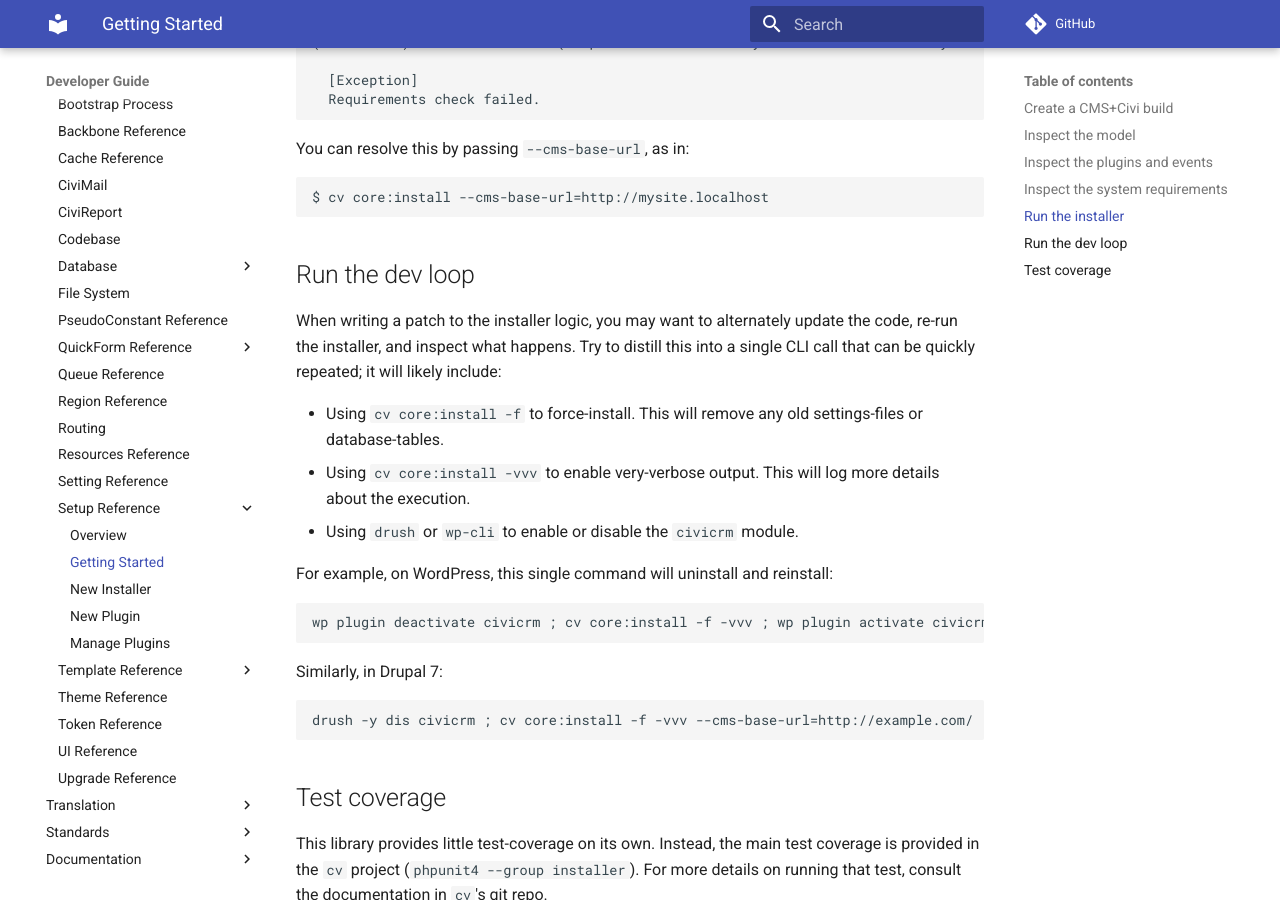
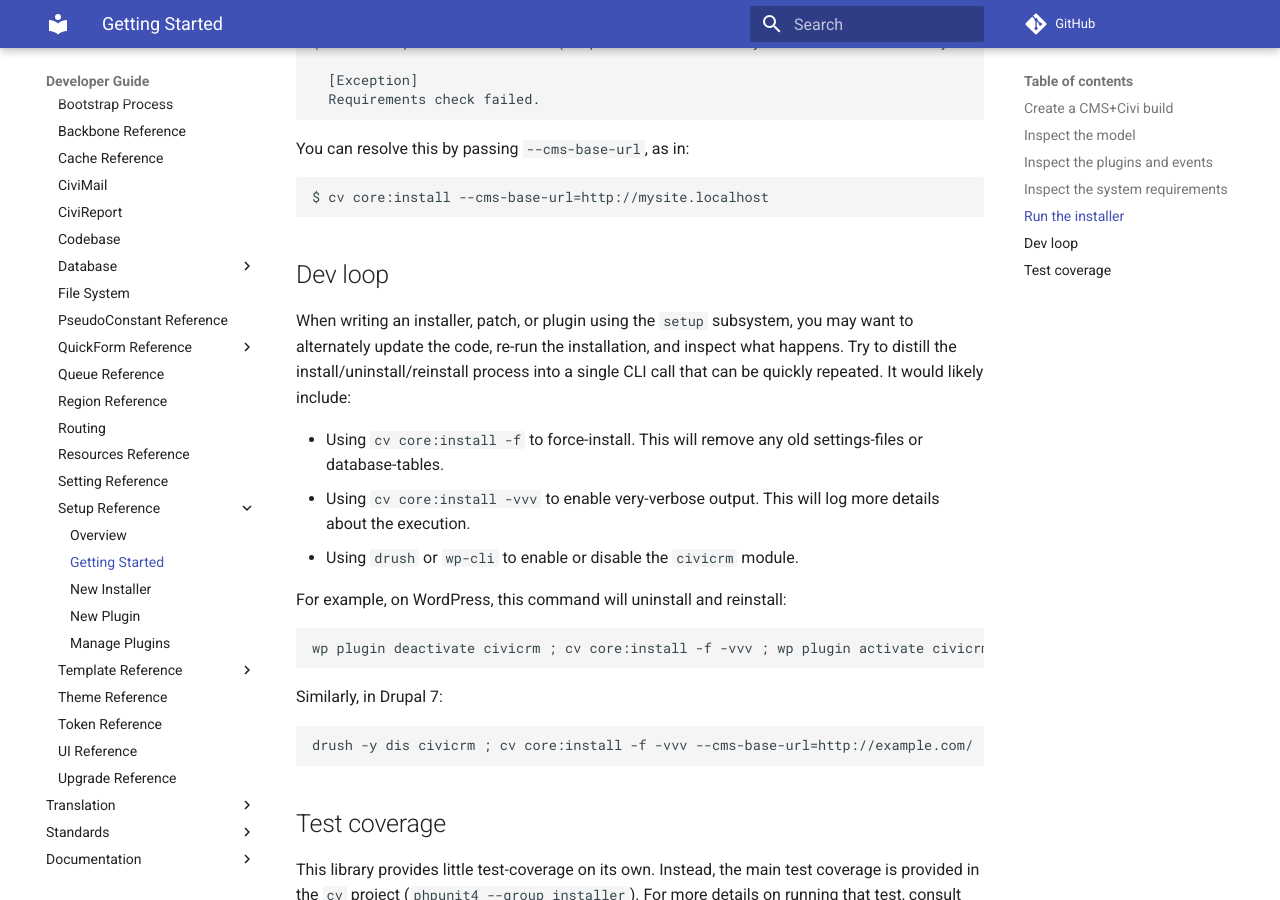
Before and after one commit to civicrm/civicrm-dev-docs, an MkDocs documentation site: the page built from docs/framework/setup/getting-started.md, in a window 1280 px wide and 900 px high, scrolled down 3309 px. Built offline with MkDocs 1.6.1 and Material for MkDocs 9.7.7, drawn with Linux system fonts in a browser that asks for light colours; comment, search, counter and statistics services are not loaded; old or Windows-style settings are respelled for this version of MkDocs.

Commit message:
Update getting-started.md

````diff
--- a/docs/framework/setup/getting-started.md
+++ b/docs/framework/setup/getting-started.md
@@ -161,18 +161,18 @@
 $ cv core:install --cms-base-url=http://mysite.localhost
 ```
 
-## Run the dev loop
+## Dev loop
 
-When writing a patch to the installer logic, you may want to alternately
-update the code, re-run the installer, and inspect what happens. Try to
-distill this into a single CLI call that can be quickly repeated; it
-will likely include:
+When writing an installer, patch, or plugin using the `setup` subsystem, you may want
+to alternately update the code, re-run the installation, and inspect what happens.
+Try to distill the install/uninstall/reinstall process into a single CLI call that can be quickly repeated.
+It would likely include:
 
 * Using `cv core:install -f` to force-install. This will remove any old settings-files or database-tables.
 * Using `cv core:install -vvv` to enable very-verbose output. This will log more details about the execution.
 * Using `drush` or `wp-cli` to enable or disable the `civicrm` module.
 
-For example, on WordPress, this single command will uninstall and reinstall:
+For example, on WordPress, this command will uninstall and reinstall:
 
 ```
 wp plugin deactivate civicrm ; cv core:install -f -vvv ; wp plugin activate civicrm
````
